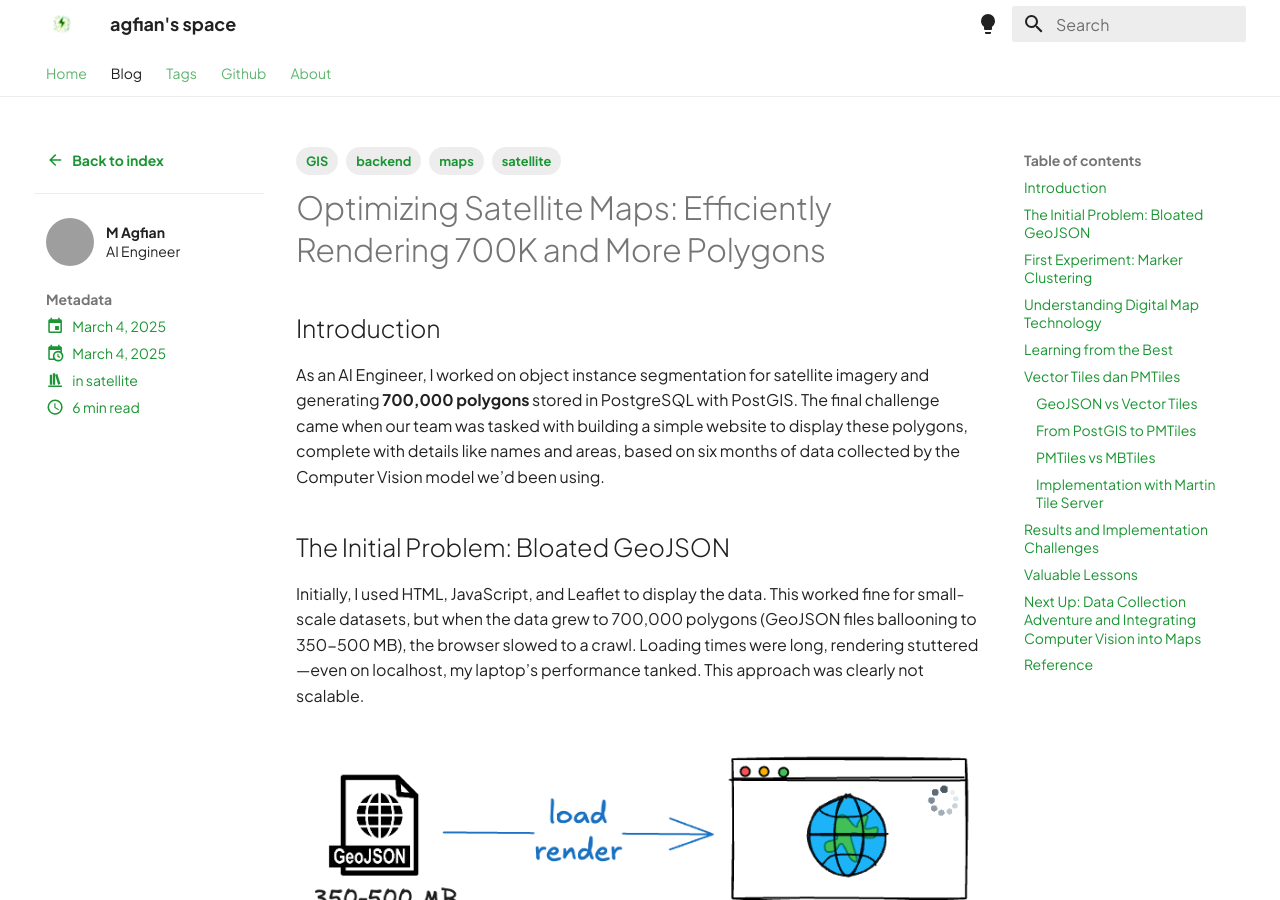
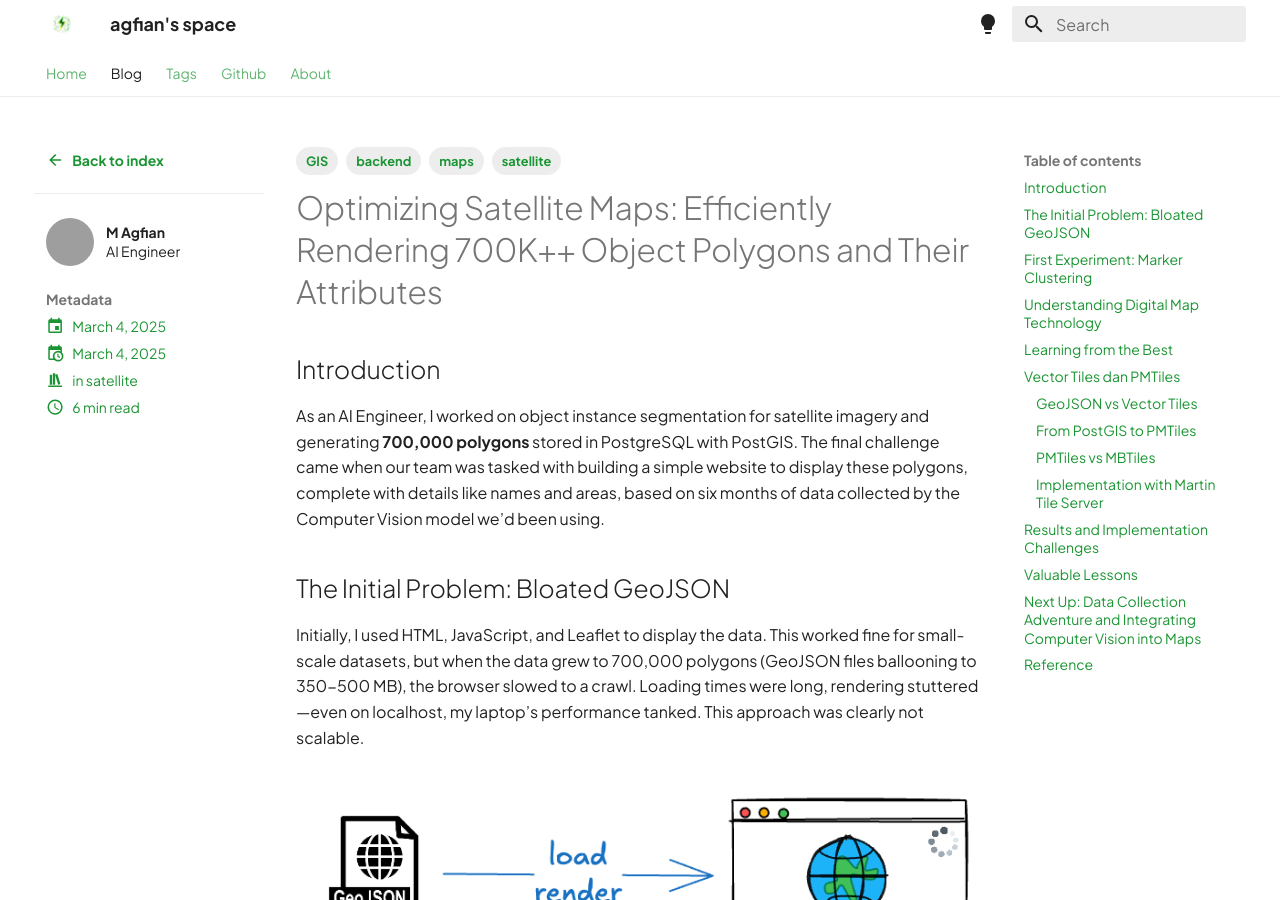
Before and after one commit to agfianf/agfianf.github.io, an MkDocs documentation site: the page built from docs/blog/posts/satellite/001-journey-show-object.md, in a window 1280 px wide and 900 px high. Built offline with MkDocs 1.6.1 and Material for MkDocs 9.7.7, drawn with Linux system fonts in a browser that asks for light colours; comment, search, counter and statistics services are not loaded; grey boxes are pictures that could not be loaded.

Commit message:
fix: update blog post title for clarity on rendering object polygons

```diff
--- a/docs/blog/posts/satellite/001-journey-show-object.md
+++ b/docs/blog/posts/satellite/001-journey-show-object.md
@@ -15,7 +15,7 @@ tags:
 comments: true
 ---
 
-# Optimizing Satellite Maps: Efficiently Rendering 700K and More Polygons
+# Optimizing Satellite Maps: Efficiently Rendering 700K++ Object Polygons and Their Attributes
 
 ## Introduction
 As an AI Engineer, I worked on object instance segmentation for satellite imagery and generating **700,000 polygons** stored in PostgreSQL with PostGIS. The final challenge came when our team was tasked with building a simple website to display these polygons, complete with details like names and areas, based on six months of data collected by the Computer Vision model we’d been using.
```
